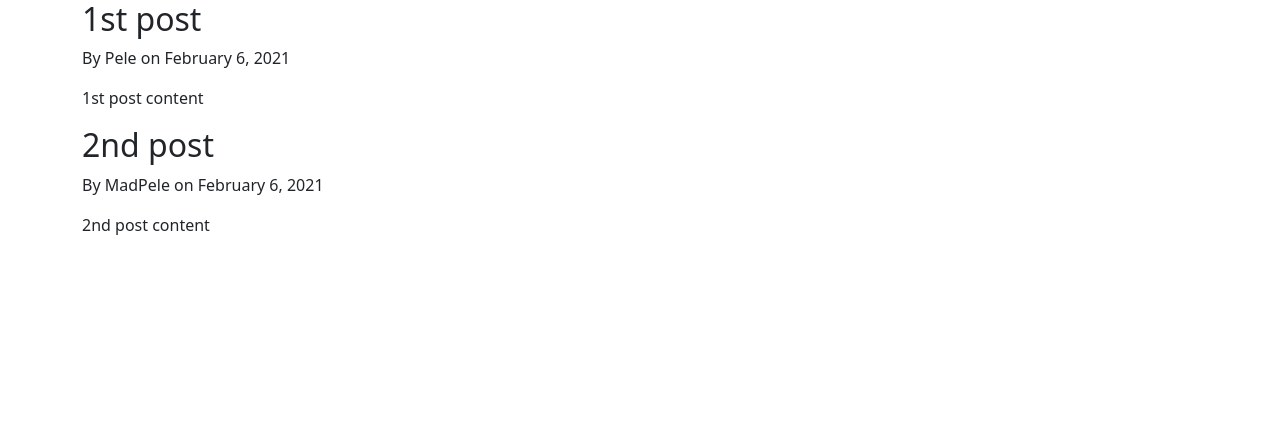
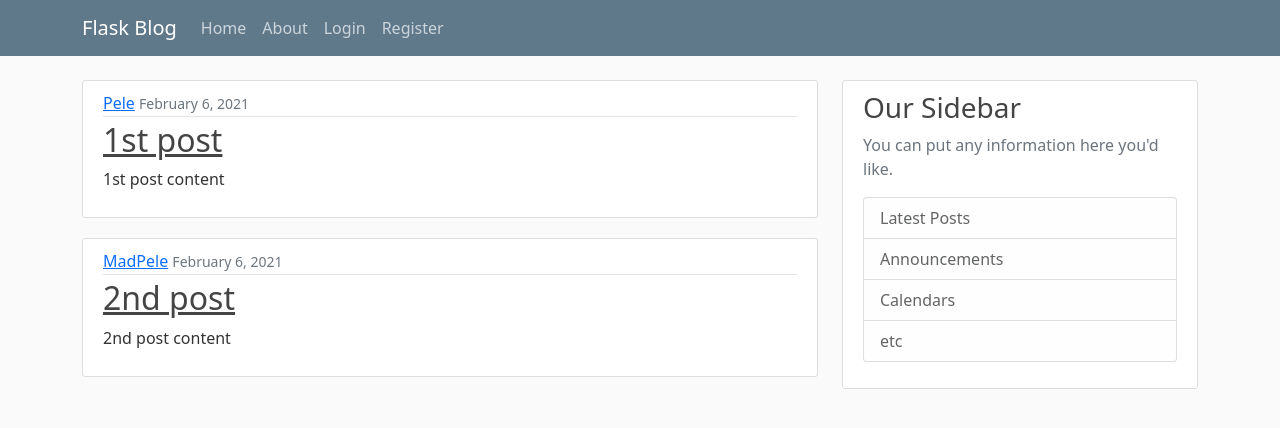
Before and after one commit to MadPele/MAthSite, a Flask app: page / in a window 1280 px wide. Shown: the top 428 px of the page. Run offline with Flask 2, Linux system fonts and the light colour scheme.

Commit message:
Add navigation, sidebar and some styles

```diff
--- a/app.py
+++ b/app.py
@@ -1,4 +1,4 @@
-from flask import Flask, render_template
+from flask import Flask, render_template, url_for
 
 app = Flask(__name__)
 
--- /dev/null
+++ b/static/main.css
@@ -0,0 +1,80 @@
+body {
+  background: #fafafa;
+  color: #333333;
+  margin-top: 5rem;
+}
+
+h1, h2, h3, h4, h5, h6 {
+  color: #444444;
+}
+
+.bg-steel {
+  background-color: #5f788a;
+}
+
+.site-header .navbar-nav .nav-link {
+  color: #cbd5db;
+}
+
+.site-header .navbar-nav .nav-link:hover {
+  color: #ffffff;
+}
+
+.site-header .navbar-nav .nav-link.active {
+  font-weight: 500;
+}
+
+.content-section {
+  background: #ffffff;
+  padding: 10px 20px;
+  border: 1px solid #dddddd;
+  border-radius: 3px;
+  margin-bottom: 20px;
+}
+
+.article-title {
+  color: #444444;
+}
+
+a.article-title:hover {
+  color: #428bca;
+  text-decoration: none;
+}
+
+.article-content {
+  white-space: pre-line;
+}
+
+.article-img {
+  height: 65px;
+  width: 65px;
+  margin-right: 16px;
+}
+
+.article-metadata {
+  padding-bottom: 1px;
+  margin-bottom: 4px;
+  border-bottom: 1px solid #e3e3e3
+}
+
+.article-metadata a:hover {
+  color: #333;
+  text-decoration: none;
+}
+
+.article-svg {
+  width: 25px;
+  height: 25px;
+  vertical-align: middle;
+}
+
+.account-img {
+  height: 125px;
+  width: 125px;
+  margin-right: 20px;
+  margin-bottom: 16px;
+}
+
+.account-heading {
+  font-size: 2.5rem;
+}
--- a/templates/home.html
+++ b/templates/home.html
@@ -1,8 +1,15 @@
 {% extends 'layout.html' %}
 {% block content %}
     {% for post in posts %}
-        <h2>{{ post.title }}</h2>
-        <p>By {{ post.author }} on {{ post.date_posted }}</p>
-        <p>{{ post.content }}</p>
+        <article class="media content-section">
+          <div class="media-body">
+            <div class="article-metadata">
+              <a class="mr-2" href="#">{{ post.author }}</a>
+              <small class="text-muted">{{ post.date_posted }}</small>
+            </div>
+            <h2><a class="article-title" href="#">{{ post.title }}</a></h2>
+            <p class="article-content">{{ post.content }}</p>
+          </div>
+        </article>
     {% endfor %}
 {% endblock content %}
--- a/templates/layout.html
+++ b/templates/layout.html
@@ -6,6 +6,7 @@
     <meta name="viewport" content="width=device-width, initial-scale=1">
     <!-- Bootstrap CSS -->
     <link href="https://cdn.jsdelivr.net/npm/bootstrap@5.0.0-beta1/dist/css/bootstrap.min.css" rel="stylesheet" integrity="sha384-giJF6kkoqNQ00vy+HMDP7azOuL0xtbfIcaT9wjKHr8RbDVddVHyTfAAsrekwKmP1" crossorigin="anonymous">
+    <link rel="stylesheet" type="text/css" href="{{ url_for('static', filename='main.css') }}">
     {% if title %}
         <title>Math Site - {{ title }}</title>
     {% else %}
@@ -13,9 +14,48 @@
     {% endif %}
 </head>
 <body>
-    <div class="container">
-        {% block content %}{% endblock %}
-    </div>
+    <header class="site-header">
+      <nav class="navbar navbar-expand-md navbar-dark bg-steel fixed-top">
+        <div class="container">
+          <a class="navbar-brand mr-4" href="/">Flask Blog</a>
+          <button class="navbar-toggler" type="button" data-toggle="collapse" data-target="#navbarToggle" aria-controls="navbarToggle" aria-expanded="false" aria-label="Toggle navigation">
+            <span class="navbar-toggler-icon"></span>
+          </button>
+          <div class="collapse navbar-collapse" id="navbarToggle">
+            <div class="navbar-nav mr-auto">
+              <a class="nav-item nav-link" href="/">Home</a>
+              <a class="nav-item nav-link" href="/about">About</a>
+            </div>
+            <!-- Navbar Right Side -->
+            <div class="navbar-nav">
+              <a class="nav-item nav-link" href="/login">Login</a>
+              <a class="nav-item nav-link" href="/register">Register</a>
+            </div>
+          </div>
+        </div>
+      </nav>
+    </header>
+
+    <main role="main" class="container">
+      <div class="row">
+        <div class="col-md-8">
+          {% block content %}{% endblock %}
+        </div>
+        <div class="col-md-4">
+          <div class="content-section">
+            <h3>Our Sidebar</h3>
+            <p class='text-muted'>You can put any information here you'd like.
+              <ul class="list-group">
+                <li class="list-group-item list-group-item-light">Latest Posts</li>
+                <li class="list-group-item list-group-item-light">Announcements</li>
+                <li class="list-group-item list-group-item-light">Calendars</li>
+                <li class="list-group-item list-group-item-light">etc</li>
+              </ul>
+            </p>
+          </div>
+        </div>
+      </div>
+    </main>
 
     <!-- Bootstrap Bundle with Popper -->
     <script src="https://cdn.jsdelivr.net/npm/bootstrap@5.0.0-beta1/dist/js/bootstrap.bundle.min.js" integrity="sha384-ygbV9kiqUc6oa4msXn9868pTtWMgiQaeYH7/t7LECLbyPA2x65Kgf80OJFdroafW" crossorigin="anonymous"></script>
```
